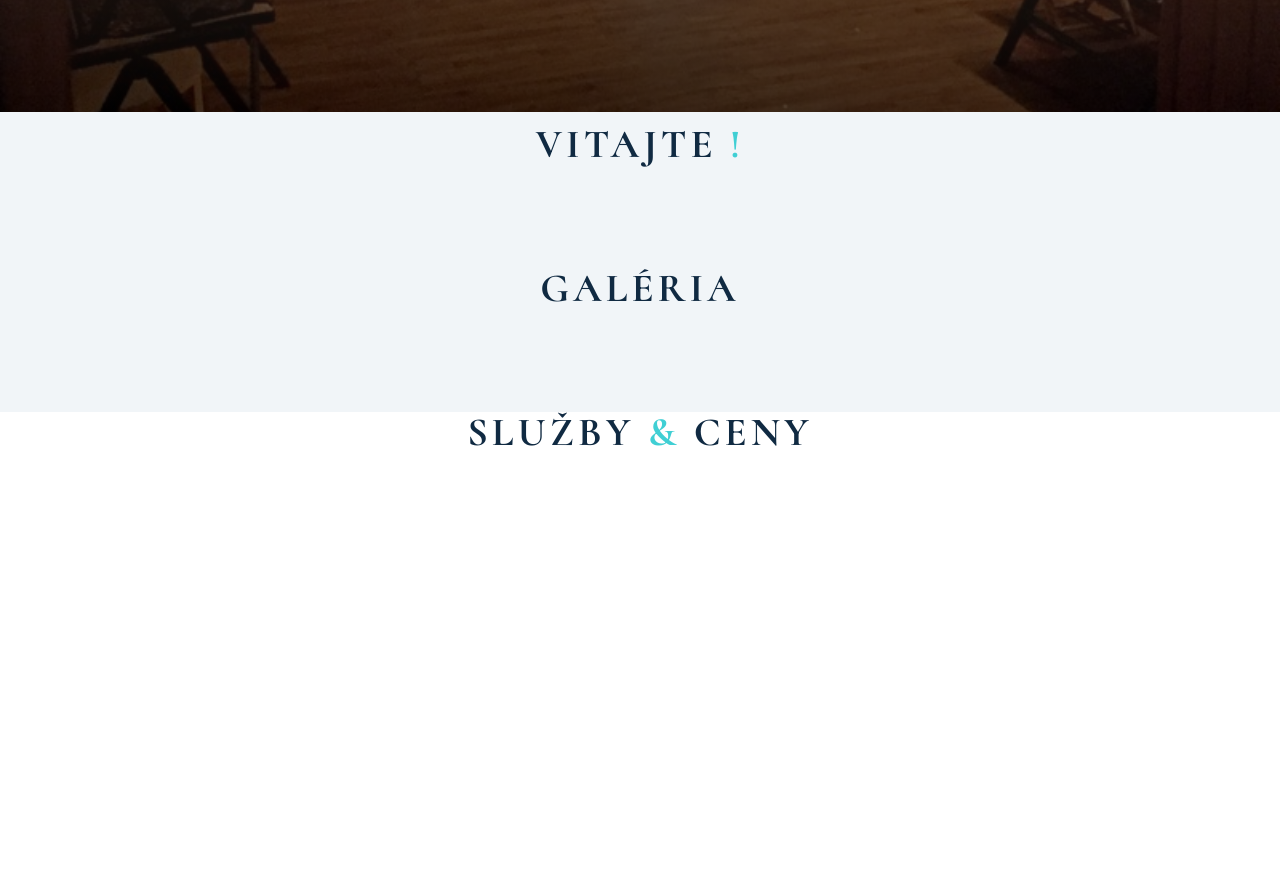
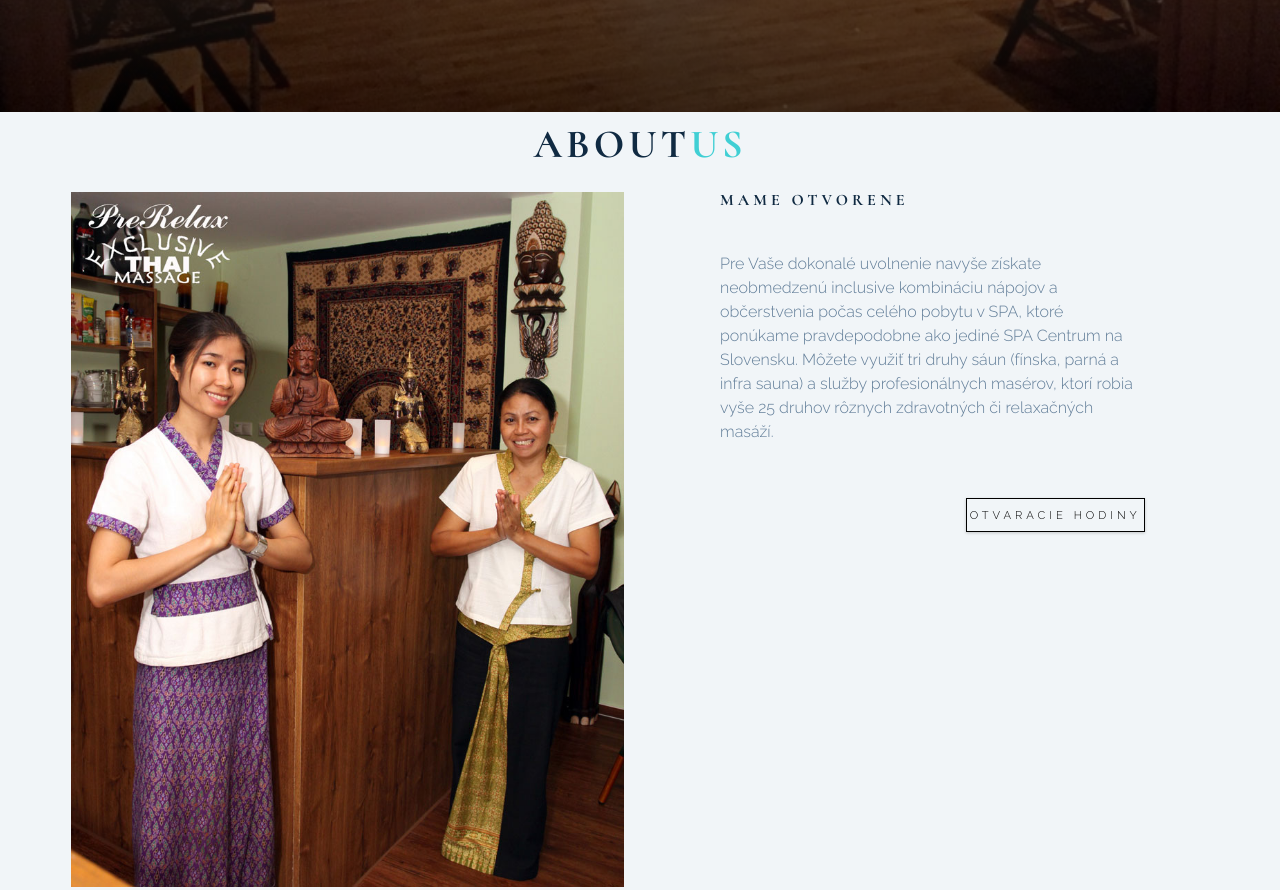
Before and after one commit to lukasZelinka/Sauna, a plain HTML site: page index.html in a window 1280 px wide. Shown: the part 688-1578 px from the top of the page. Drawn offline with Linux system fonts and the light colour scheme.

Commit message:
navbar, header, about us -  No.1

```diff
--- a/index.html
+++ b/index.html
@@ -54,11 +54,34 @@
         </div>
       </div>
     </header>
-    <!-- tu pracujem -->
     <section id="info" class="section">
       <div class="section-center">
         <div class="title">
-          <h2>vitajte<span> !</span></h2>
+          <h2>about<span>us</span></h2>
+          <div class="flex-container">
+            <div class="image-info all">
+              <img src="4.jpg" alt="" />
+            </div>
+            <div class="info-info all">
+              <h4>Mame otvorene</h4>
+              <p>
+                Pre Vaše dokonalé uvolnenie navyše získate neobmedzenú inclusive
+                kombináciu nápojov a občerstvenia počas celého pobytu v SPA,
+                ktoré ponúkame pravdepodobne ako jediné SPA Centrum na
+                Slovensku. Môžete využiť tri druhy sáun (fínska, parná a infra
+                sauna) a služby profesionálnych masérov, ktorí robia vyše 25
+                druhov rôznych zdravotných či relaxačných masáží.
+              </p>
+              <div class="flex-container-end">
+                <a
+                  href="#contact"
+                  class="scroll-link btn btn-white"
+                  id="button-hours"
+                  >Otvaracie hodiny
+                </a>
+              </div>
+            </div>
+          </div>
         </div>
       </div>
     </section>
--- a/styles.css
+++ b/styles.css
@@ -407,3 +407,95 @@ footer p {
     transform: scale(1);
   }
 }
+
+@media screen and (max-width: 639.98px) {
+  .flex-container {
+    display: flex;
+    /* height: 90vh; */
+    align-items: center;
+    justify-content: center;
+    flex-wrap: wrap;
+    /* background-color: DodgerBlue; */
+  }
+  .image-info {
+    /* background-color: olive; */
+    width: 75%;
+  }
+  .info-info {
+    /* background-color: aqua; */
+    width: 75%;
+  }
+  .info-info h4 {
+    text-transform: uppercase;
+    margin: 1.5em 0em;
+    /* text-align: center; */
+  }
+  .flex-container-end {
+    display: flex;
+    justify-content: flex-end;
+    /* background-color: DodgerBlue; */
+  }
+  .btn-white {
+    color: var(--clr-white);
+    border-color: var(--clr-white);
+    border-radius: 0;
+    padding: 0.5rem 0.2rem;
+    font-size: 0.7em;
+    margin-left: 1.3em;
+    margin-top: 3em;
+    margin-bottom: 6em;
+  }
+}
+
+@media screen and (min-width: 640px) {
+  .flex-container {
+    display: flex;
+    /* height: 90vh; */
+    /* align-items: center; */
+    flex-wrap: wrap;
+    /* background-color: DodgerBlue; */
+  }
+
+  .image-info {
+    /* background-color: olive; */
+    width: 50%;
+    padding: 1em;
+  }
+  .info-info {
+    /* background-color: aqua; */
+    width: 50%;
+    padding: 1em;
+    padding-right: 5em;
+    padding: 1em 5em 1em 5em;
+  }
+  .info-info h4 {
+    text-transform: uppercase;
+    padding-bottom: 2em;
+  }
+  .info-info p {
+    padding: 1 1 1 0em;
+  }
+  .flex-container-end {
+    display: flex;
+    justify-content: flex-end;
+  }
+  .btn-white {
+    color: var(--clr-white);
+    border-color: var(--clr-white);
+    border-radius: 0;
+    padding: 0.5rem 0.2rem;
+    font-size: 0.7em;
+    margin-left: 1.3em;
+    margin-top: 3em;
+    margin-bottom: 6em;
+  }
+}
+/* vyries tento gombik */
+#button-hours {
+  color: #000;
+  border-color: #000;
+}
+#button-hours:hover {
+  background: var(--clr-white);
+  color: var(--clr-secondary);
+}
```
Also changed, not shown: 4.jpg (added).
